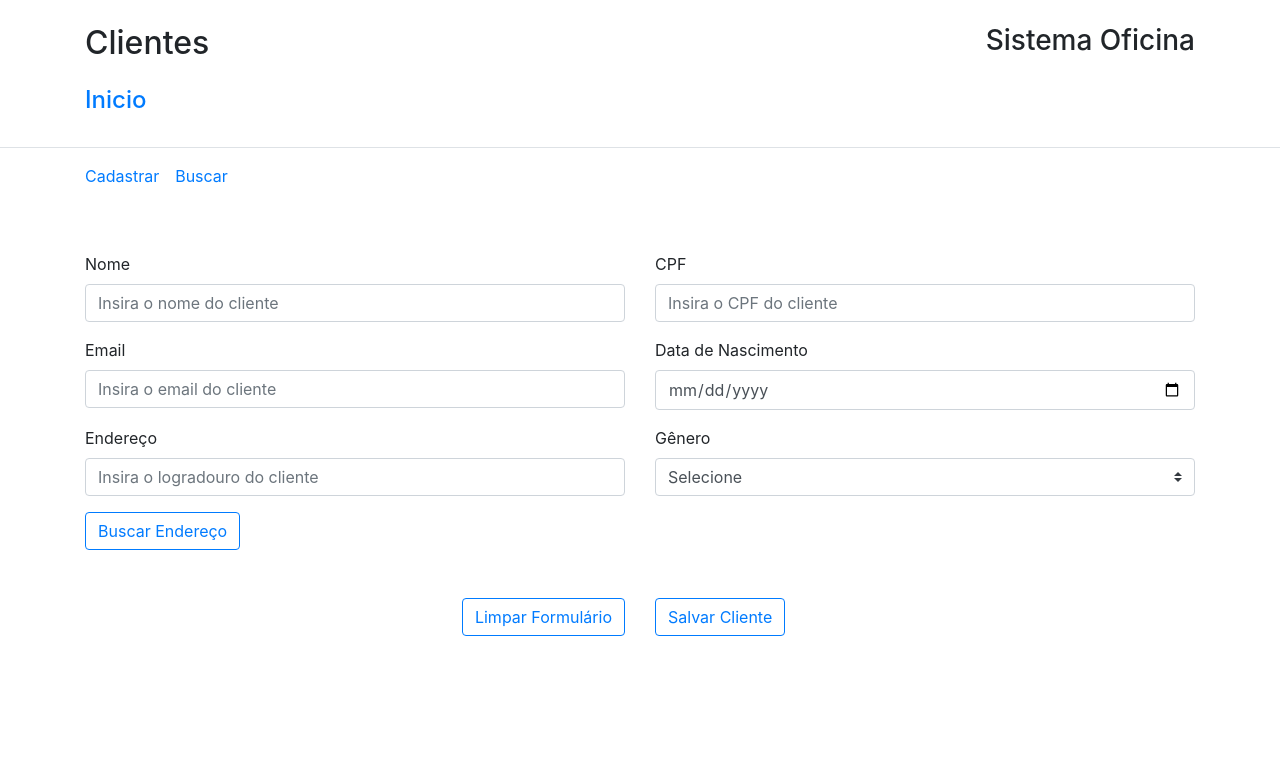
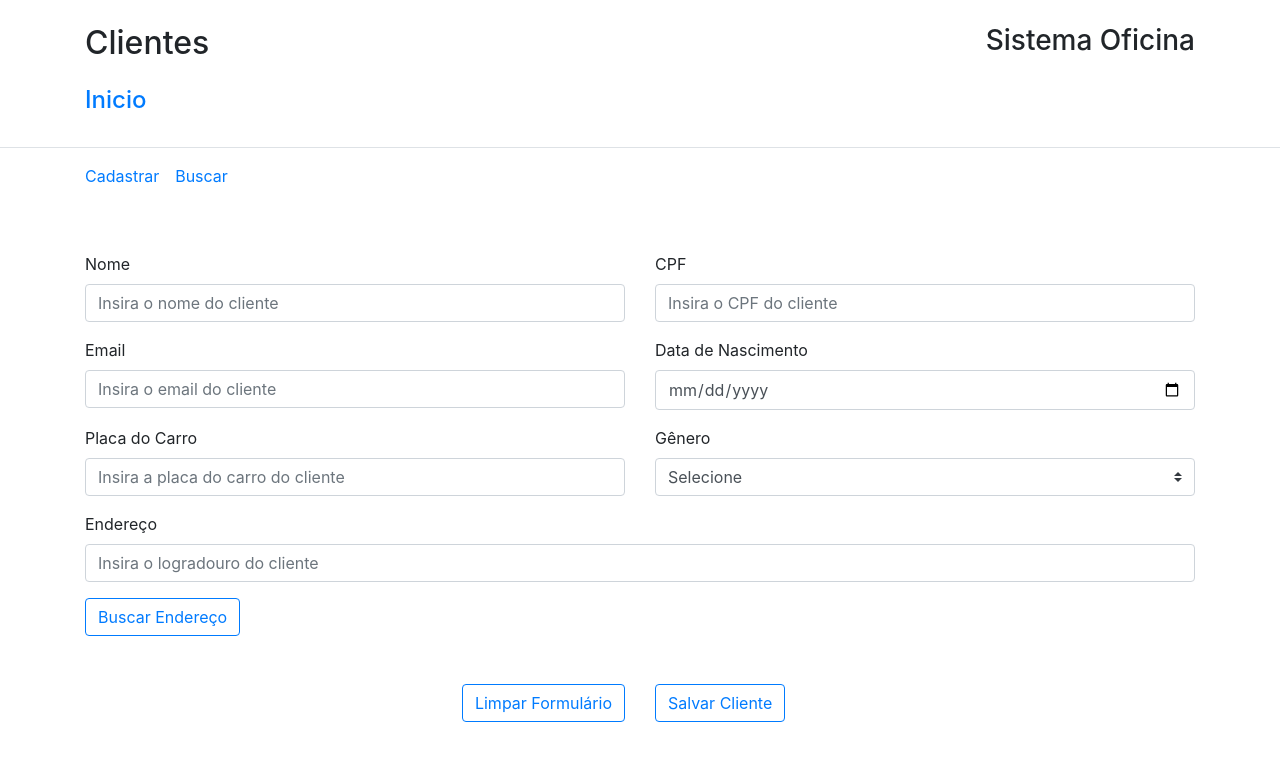
Before and after one commit to msimeaor/Oficina-Interface, a React (Vite) app: page /clientes/cadastrar in a window 1280 px wide. Shown: the top 760 px of the page. Built offline with nearby package versions, Linux system fonts and the light colour scheme.

Commit message:
Adding the car plate input.
I added an input that I had forgotten.
Its the input for inserting the customer license plate to validate wether he is already registered in the system.

```diff
--- a/src/Components/CustomerScreen/CustomerRegistryScreen.jsx
+++ b/src/Components/CustomerScreen/CustomerRegistryScreen.jsx
@@ -13,6 +13,7 @@ const CustomerRegistryScreen = () => {
   const email = useForm('email')
   const address = useForm('address')
   const birthday = useForm('birthday')
+  const carPlate = useForm('carPlate')
   const [gender, setGender] = React.useState('')
 
   const { data, loading, error, doFetch } = useFetch()
@@ -47,6 +48,13 @@ const CustomerRegistryScreen = () => {
       id: 'birthday',
       placeholder: '',
       data: birthday
+    },
+    {
+      type: 'Text',
+      label: 'Placa do Carro',
+      id: 'plate',
+      placeholder: 'Insira a placa do carro do cliente',
+      data: carPlate
     }
   ]
 
@@ -96,6 +104,15 @@ const CustomerRegistryScreen = () => {
             ))
           }
           <div className='col-6' >
+            <Select
+              id='gender'
+              label='Gênero'
+              options={genderOptions}
+              value={gender}
+              setValue={setGender}
+            />
+          </div>
+          <div className='col-12' >
             <Input
               id='address'
               label='Endereço'
@@ -108,15 +125,6 @@ const CustomerRegistryScreen = () => {
             <Button
               handleClick={searchForAddress}
               description='Buscar Endereço'
-            />
-          </div>
-          <div className='col-6' >
-            <Select
-              id='gender'
-              label='Gênero'
-              options={genderOptions}
-              value={gender}
-              setValue={setGender}
             />
           </div>
         </div>
```
